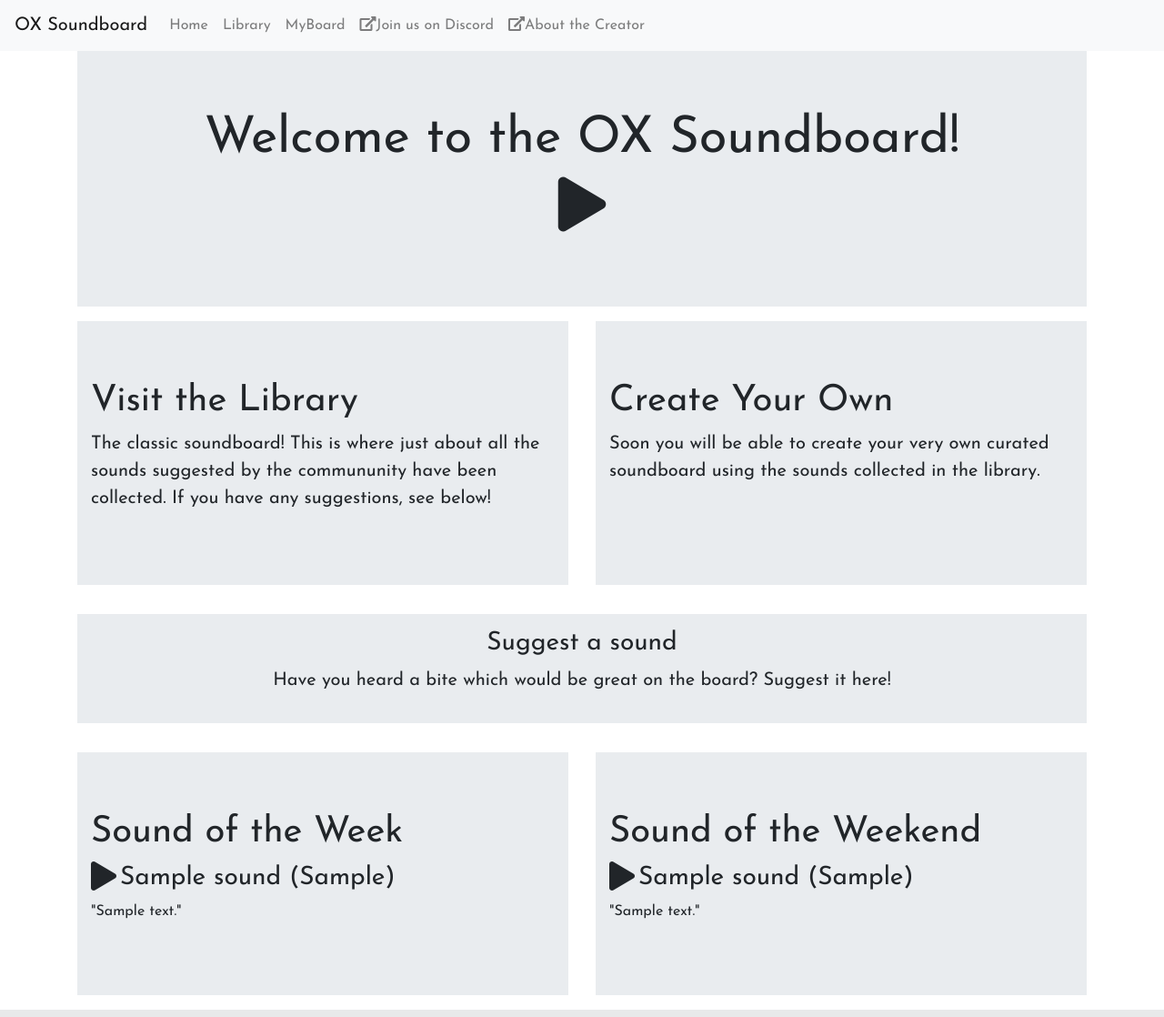
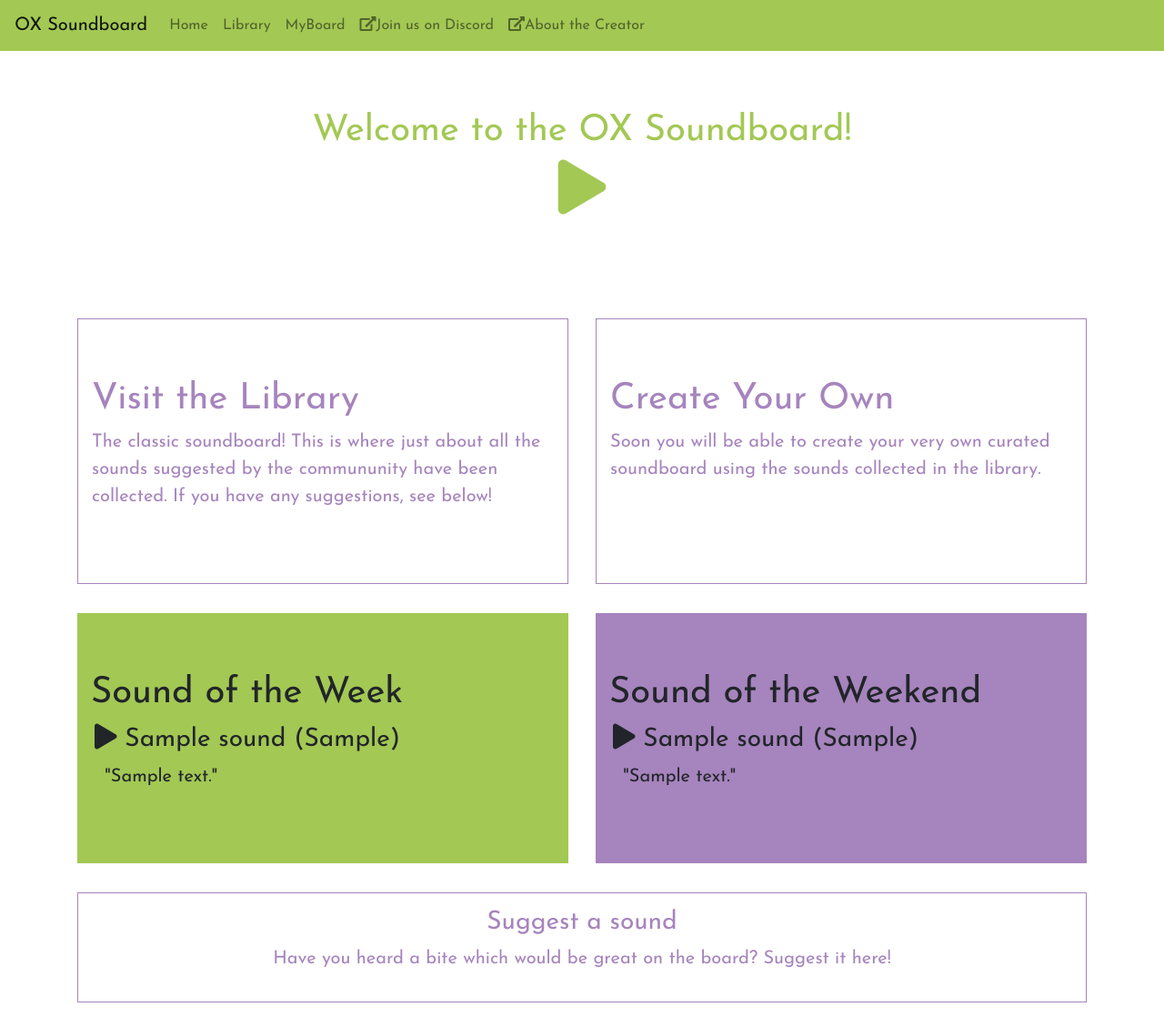
Before and after one commit to IS0metric/oxsoundboard, a Flask app: page / in a window 1280 px wide. Shown: the whole page at 91% size. Run offline with Flask 2, Linux system fonts and the light colour scheme; tables that the repository leaves empty hold one stand-in row (values such as "Sample post"); some libraries are stand-ins or nearby versions.

Commit message:
Final update

```diff
--- a/static/css/home_style.css
+++ b/static/css/home_style.css
@@ -1,8 +1,54 @@
-
-body {
-  font-family: 'Josefin Sans', sans-serif;
-}
-
 .main-jumbo{
   text-align: center;
 }
+
+.purple-well{
+  background-color: rgb(166,132,189);
+}
+
+.green-well{
+  background-color: rgb(163,200,84);
+}
+
+.centre-jumbo{
+  text-align: center;
+}
+
+a {
+  text-decoration: none;
+  color: #212529;
+}
+
+a:hover {
+  text-decoration: none;
+  color: #212529;
+}
+
+.jumbotron-mini {
+  padding: 16px 0 16px 0;
+
+}
+
+.jumbotron {
+  height: 100%;
+  margin-bottom: 0;
+}
+
+.jumbotron-main {
+  margin-bottom: 16px;
+}
+
+
+i {
+  cursor: pointer;
+}
+
+.sound-name{
+  padding-top: 2px;
+  padding-left: 4px;
+}
+
+.padded-col{
+  padding-top: 16px;
+  padding-bottom: 16px;
+}
--- a/static/css/main.css
+++ b/static/css/main.css
@@ -1,3 +1,30 @@
 body {
   font-family: 'Josefin Sans', sans-serif;
 }
+
+.bg-green {
+  background-color: rgb(163,200,84);
+}
+
+.bg-purple {
+  background-color: rgb(166,132,189);
+}
+
+.acc-green {
+  color: rgb(163,200,84);
+  border: 1px solid;
+  background-color: transparent;
+  border-color: rgb(163,200,84);
+}
+
+.acc-purple {
+  color: rgb(166,132,189);
+  border: 1px solid;
+  background-color: transparent;
+  border-color: rgb(166,132,189);
+}
+
+
+.border-none{
+  border: none;
+}
--- a/static/css/new_library_style.css
+++ b/static/css/new_library_style.css
@@ -1,5 +1,4 @@
 body {
-  font-family: 'Josefin Sans', sans-serif;
   font-size: 16px;
 }
 
--- a/templates/base.html
+++ b/templates/base.html
@@ -33,10 +33,10 @@
 
 <body>
   <header>
-    <nav class="navbar navbar-expand-lg navbar-light bg-light">
+    <nav class="navbar navbar-expand-lg navbar-light bg-green">
       <a class="navbar-brand" href="{{ url_for('home') }}">OX Soundboard</a>
       <button class="navbar-toggler" type="button" data-toggle="collapse" data-target="#navbarSupportedContent" aria-controls="navbarSupportedContent" aria-expanded="false" aria-label="Toggle navigation">
-        <span class="navbar-toggler-icon"></span>
+        <span class="navbar-toggler-icon"></i></span>
       </button>
       <div class="collapse navbar-collapse" id="navbarSupportedContent">
         <ul class="navbar-nav mr-auto">
--- a/templates/home.html
+++ b/templates/home.html
@@ -4,65 +4,21 @@
 {% block head %}
 <!-- Howler JS -->
 <script src="{{ url_for('static', filename='js/howler.js') }}"></script>
-<link ref="stylesheet" href="{{ url_for('static', filename='css/home_style.css') }}">
-<style>
-  .centre-jumbo{
-    text-align: center;
-  }
-
-  a {
-    text-decoration: none;
-    color: #212529;
-  }
-
-  a:hover {
-    text-decoration: none;
-    color: #212529;
-  }
-
-  .jumbotron-mini {
-    padding: 16px 0 16px 0;
-
-  }
-
-  .jumbotron {
-    height: 100%;
-    margin-bottom: 0;
-  }
-
-  .jumbotron-main {
-    maring-bottom: 16px;
-  }
-
-  .row-large{
-    padding-top: 16px;
-    padding-bottom: 16px;
-  }
-
-  i {
-    cursor: pointer;
-  }
-
-  .sound-name{
-    padding-top: 2px;
-    padding-left: 4px;
-  }
-
-</style>
+<link rel="stylesheet" href="{{ url_for('static', filename='css/home_style.css') }}">
 {% endblock %}
 
 {% block content %}
 <div class="container">
-  <div class="jumbotron jumbotron-fluid centre-jumbo jumbotron-main">
+  <div class="jumbotron jumbotron-fluid centre-jumbo jumbotron-main acc-green border-none">
     <div class="container">
-      <h1 class="display-4">Welcome to the OX Soundboard!</h1>
+      <h1 class="display-5">Welcome to the OX Soundboard!</h1>
       <p class="lead"><i class="fas fa-play fa-3x" id="play_welcome"></i></p>
     </div>
   </div>
-  <div class="row row-large">
-    <div class="col-sm-6">
+  <div class="row">
+    <div class="col-sm-6 padded-col">
       <a href="{{ url_for('library') }}">
-        <div class="jumbotron jumbotron-fluid">
+        <div class="jumbotron jumbotron-fluid acc-purple">
           <div class="container">
             <h1 class="display-6">Visit the Library</h1>
             <p class="lead">The classic soundboard! This is where just about all the sounds suggested by the commununity have been collected. If you have any suggestions, see below!</p>
@@ -70,9 +26,9 @@
         </div>
       </a>
     </div>
-    <div class="col-sm-6">
+    <div class="col-sm-6 padded-col">
       <a href="{{ url_for('personal_board') }}">
-        <div class="jumbotron jumbotron-fluid">
+        <div class="jumbotron jumbotron-fluid acc-purple">
           <div class="container">
             <h1 class="display-6">Create Your Own</h1>
             <p class="lead">Soon you will be able to create your very own curated soundboard using the sounds collected in the library.</p>
@@ -81,34 +37,17 @@
       </a>
     </div>
   </div>
-  <div class="row row-large">
-    <div class="col-sm-12">
-      <a href="{{ url_for('suggest') }}">
-        <div class="jumbotron jumbotron-fluid jumbotron-mini centre-jumbo">
-          <div class="container">
-            <h3>Suggest a sound</h3>
-            <p class="lead">Have you heard a bite which would be great on the board? Suggest it here!</p>
-          </div>
-        </div>
-      </a>
-    </div>
-  </div>
-  <div class="row row-large">
-    <div class="col-sm-6">
-      <div class="jumbotron jumbotron-fluid">
+  <div class="row">
+    <div class="col-sm-6 padded-col">
+      <div class="jumbotron jumbotron-fluid bg-green">
         <div class="container">
           <h1 class="display-6">Sound of the Week</h1>
           <div class="container">
-            <div class="row">
-              <div class="col-xs-3">
-                <i class="fas fa-play fa-2x" id="play_week"></i>
-              </div>
-              <div class="col-xs-9">
-                <h3 class="sound-name">{{context.sound_week.name}} ({{context.sound_week.person}})</h3>
-              </div>
+            <div class="row centre-jumbo">
+                <h3 class="sound-name"><i class="fas fa-play" id="play_week"></i> {{context.sound_week.name}} ({{context.sound_week.person}})</h3>
             </div>
             <div class="row">
-              <div class="col-xs-12"
+              <div class="col-12">
                 <p class="lead">"{{context.sound_week.description}}"</p>
               </div>
             </div>
@@ -116,27 +55,34 @@
         </div>
       </div>
     </div>
-    <div class="col-sm-6">
-      <div class="jumbotron jumbotron-fluid">
+    <div class="col-sm-6 padded-col">
+      <div class="jumbotron jumbotron-fluid bg-purple">
         <div class="container">
           <h1 class="display-6">Sound of the Weekend</h1>
           <div class="container">
-            <div class="row">
-              <div class="col-xs-3">
-                <i class="fas fa-play fa-2x" id="play_weekend"></i>
-              </div>
-              <div class="col-xs-9">
-                <h3 class="sound-name">{{context.sound_weekend.name}} ({{context.sound_weekend.person}})</h3>
-              </div>
+            <div class="row centre-jumbo">
+                <h3 class="sound-name"><i class="fas fa-play" id="play_weekend"></i> {{context.sound_weekend.name}} ({{context.sound_weekend.person}})</h3>
             </div>
             <div class="row">
-              <div class="col-xs-12"
+              <div class="col-12">
                 <p class="lead">"{{context.sound_weekend.description}}"</p>
               </div>
             </div>
           </div>
         </div>
       </div>
+    </div>
+  </div>
+  <div class="row">
+    <div class="col-sm-12 padded-col">
+      <a href="{{ url_for('suggest') }}">
+        <div class="jumbotron jumbotron-fluid jumbotron-mini centre-jumbo acc-purple">
+          <div class="container">
+            <h3>Suggest a sound</h3>
+            <p class="lead">Have you heard a bite which would be great on the board? Suggest it here!</p>
+          </div>
+        </div>
+      </a>
     </div>
   </div>
 </div>
--- a/templates/library.html
+++ b/templates/library.html
@@ -18,7 +18,7 @@
 
 {% block content %}
 
-<div class="container-fluid">
+<div class="container-fluid" style="padding-top: 16px">
     <div class="row" style="display:none" id="table_div">
         <table class="display compact" width="100%" id="myTable">
           <thead>
--- a/templates/personal_board.html
+++ b/templates/personal_board.html
@@ -5,9 +5,9 @@
 
 {% block content %}
 <div class="container">
-  <div class="jumbotron jumbotron-fluid">
+  <div class="jumbotron jumbotron-fluid acc-purple border-none">
     <div class="container">
-      <h1 class="display-4">Coming Soon!</h1>
+      <h1 class="display-5">Coming Soon!</h1>
       <hr/>
       <p class="lead">The biggest problem with the soundboard to date is that it's overwhelming - it's a massive, sprawling archive, which can make quickly finding the sound you want a little tricky. Your own personal board is a way around that!</p>
       <p class="lead">This will be a place to keep and construct your very own soundboard. I'll offer some suggestions based on our most played sounds, but once it's ready you'll be able to swap sounds in and out, reorder them and create a soundboard that works for you.</p>
--- a/templates/suggest.html
+++ b/templates/suggest.html
@@ -5,9 +5,9 @@
 
 {% block content %}
 <div class="container">
-  <div class="jumbotron jumbotron-fluid">
+  <div class="jumbotron jumbotron-fluid acc-purple border-none">
     <div class="container">
-      <h1 class="display-4">Coming Soon!</h1>
+      <h1 class="display-5">Coming Soon!</h1>
       <hr/>
       <p class="lead">Soon you will be able to submit suggestions for sounds that you think belong on the board via a simple form. Once you've submitted them, they'll be reviewed and added over time. For now though, we have set up a simple guide and a Google Sheet for suggesting sounds. Find them below!</p>
       <p class="lead">The user guide is a quick document that will talk you through suggesting sounds and adding them to the google Sheet. <a href="{{ url_for('static', filename='documents/howtosoundboard.pdf') }}" target="_blank">Click here to view it.</a></p>
```
Also changed, not shown: static/css/sub_style.css (+2 -33 lines), templates/oxsound.html (+12 -10 lines).
